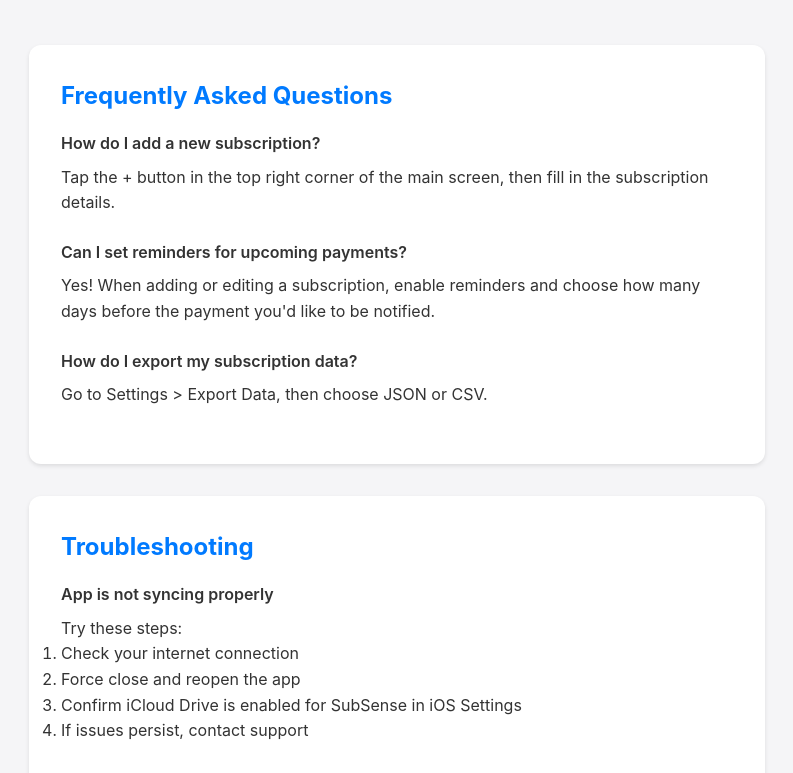
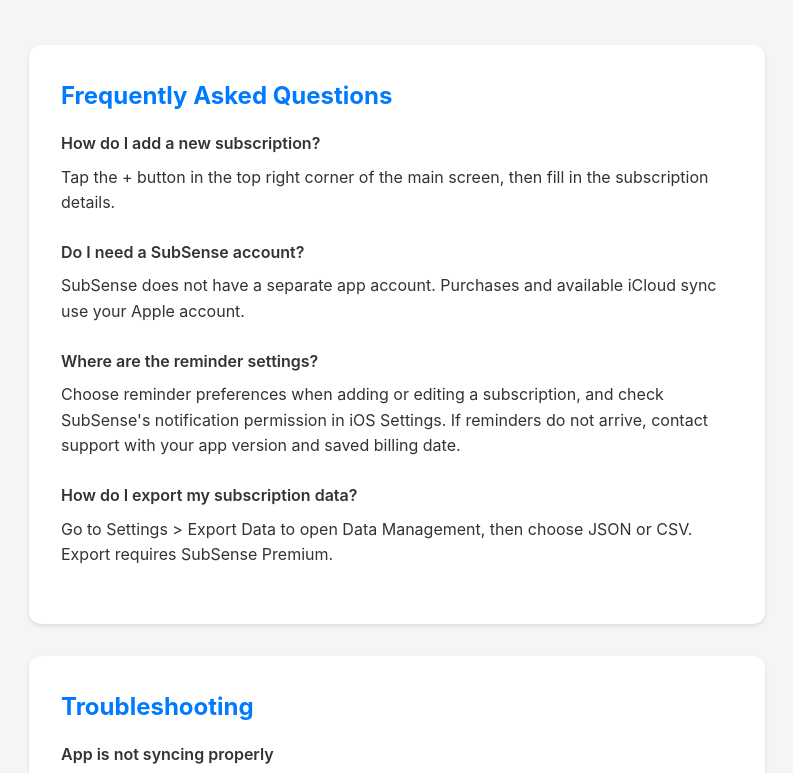
Before and after one commit to almahmeed-dev/SubSense-support-page, a website: page index.html in a window 1280 px wide. Shown: the part 141-914 px from the top of the page, without its empty margins (243-1036 px from the left). Drawn offline with Linux system fonts and the light colour scheme.

Commit message:
Clarify account, export, and sync support guidance

```diff
--- a/index.html
+++ b/index.html
@@ -41,12 +41,16 @@
                 <p>Tap the + button in the top right corner of the main screen, then fill in the subscription details.</p>
             </div>
             <div class="faq-item">
-                <p class="faq-question">Can I set reminders for upcoming payments?</p>
-                <p>Yes! When adding or editing a subscription, enable reminders and choose how many days before the payment you'd like to be notified.</p>
+                <p class="faq-question">Do I need a SubSense account?</p>
+                <p>SubSense does not have a separate app account. Purchases and available iCloud sync use your Apple account.</p>
+            </div>
+            <div class="faq-item">
+                <p class="faq-question">Where are the reminder settings?</p>
+                <p>Choose reminder preferences when adding or editing a subscription, and check SubSense's notification permission in iOS Settings. If reminders do not arrive, contact support with your app version and saved billing date.</p>
             </div>
             <div class="faq-item">
                 <p class="faq-question">How do I export my subscription data?</p>
-                <p>Go to Settings > Export Data, then choose JSON or CSV.</p>
+                <p>Go to Settings &gt; Export Data to open Data Management, then choose JSON or CSV. Export requires SubSense Premium.</p>
             </div>
         </section>
 
@@ -57,8 +61,8 @@
                 <p>Try these steps:</p>
                 <ol>
                     <li>Check your internet connection</li>
-                    <li>Force close and reopen the app</li>
-                    <li>Confirm iCloud Drive is enabled for SubSense in iOS Settings</li>
+                    <li>Open SubSense on each device to let changes sync</li>
+                    <li>Check that each device uses the same iCloud account and that iCloud is available for SubSense in Apple Settings</li>
                     <li>If issues persist, contact support</li>
                 </ol>
             </div>
```
